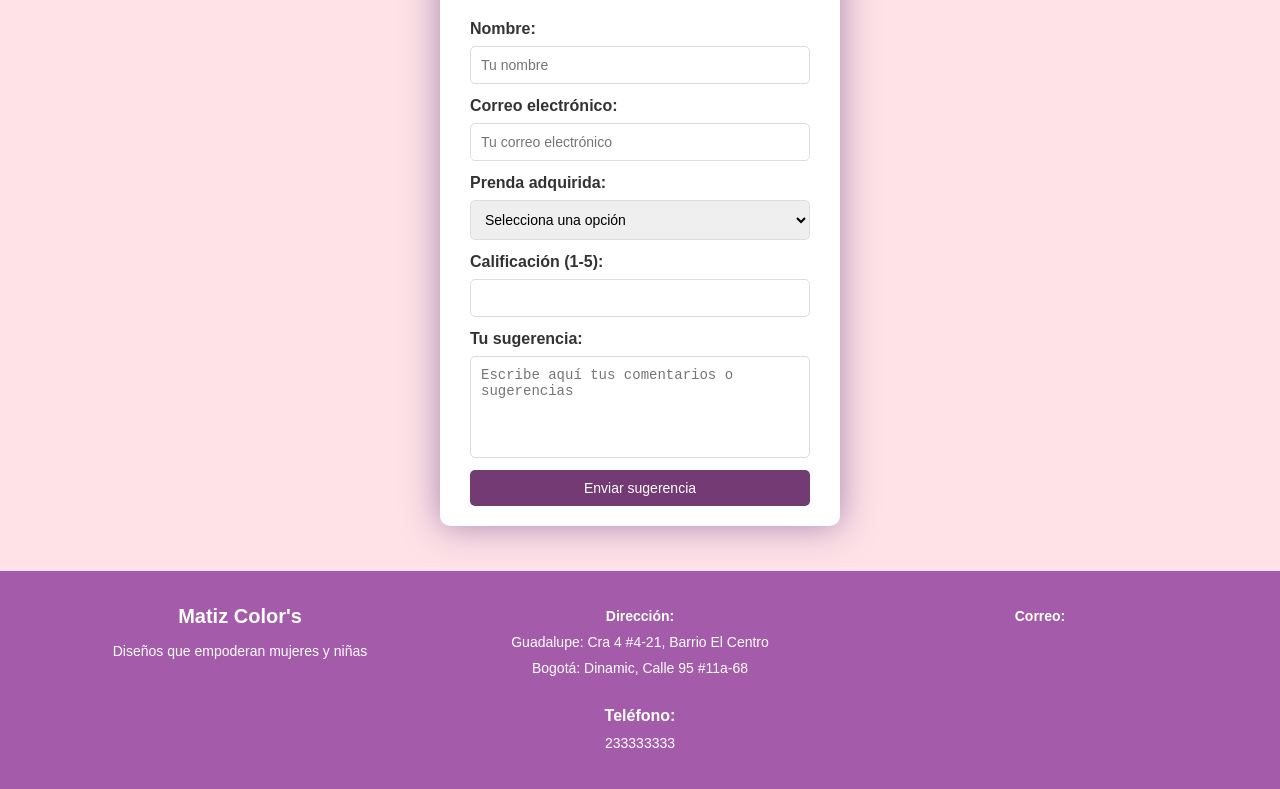
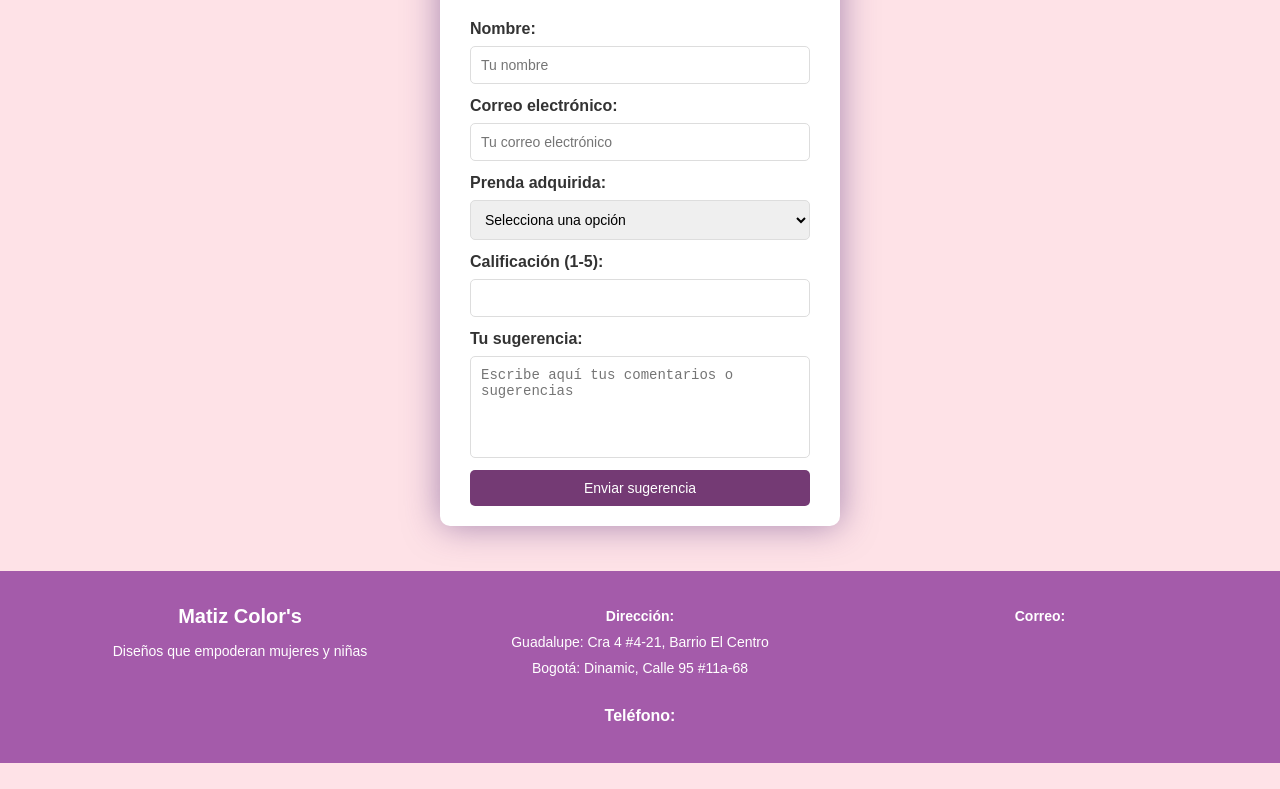
Before and after one commit to Sofia0826/Matiz_Color-s, a plain HTML site: page conocenos.html in a window 1280 px wide. Shown: the part 1195-1984 px from the top of the page. After the commit the page ends 1958 px from the top, so only its background shows below. Drawn offline with Linux system fonts and the light colour scheme.

Commit message:
actualizador

```diff
--- a/conocenos.html
+++ b/conocenos.html
@@ -99,7 +99,7 @@
       </div>
       <div class="uno">
         <strong>Teléfono:</strong>
-        <p>233333333</p>
+        <p></p>
     </div>
   </footer>
 
--- a/css/conocenos.css
+++ b/css/conocenos.css
@@ -138,6 +138,7 @@ iframe {
   width: 100%;
   height: 100%;
 }
+
 
 .principal {
   display: flex;
```
